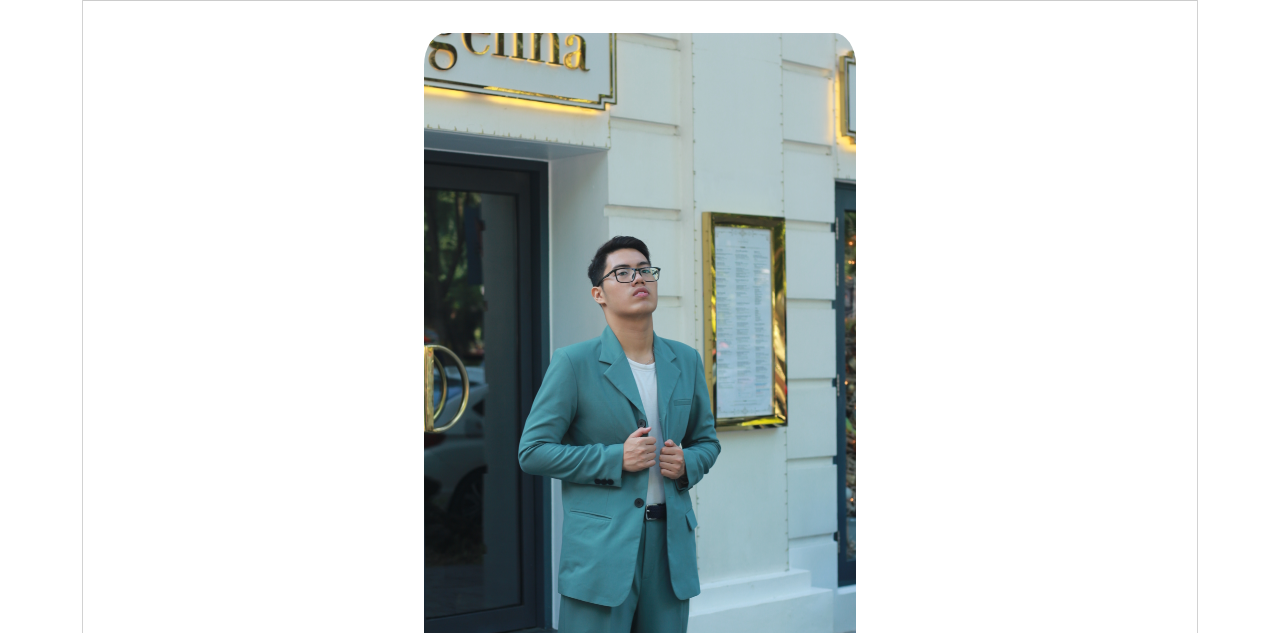
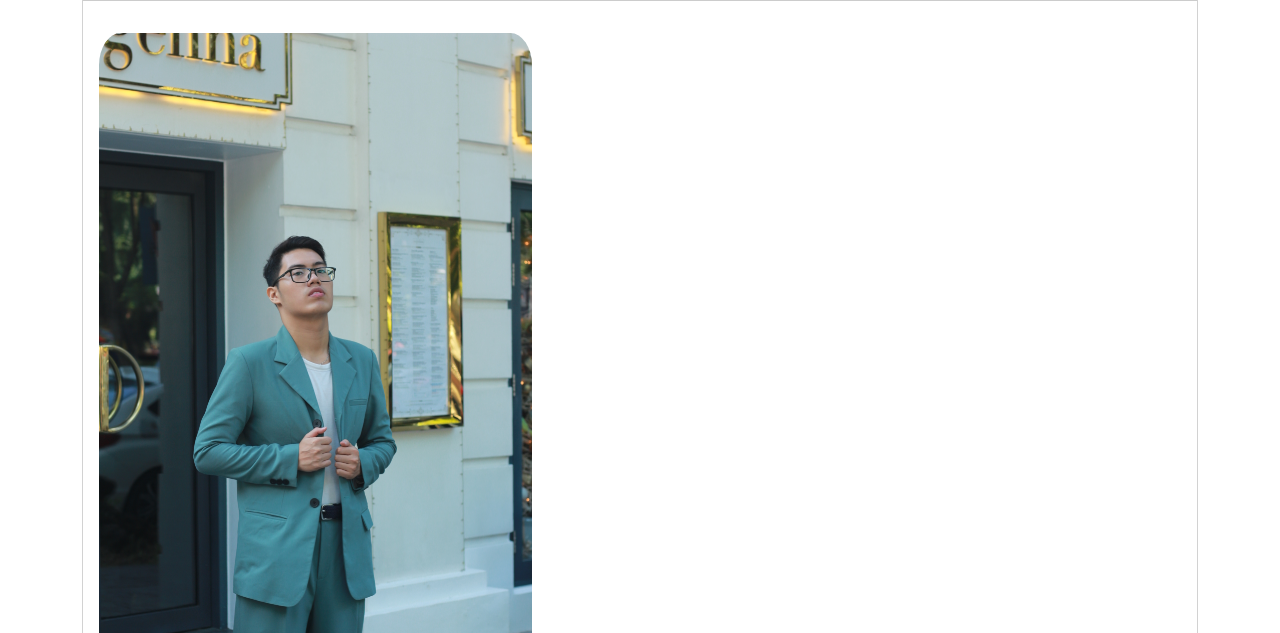
Before and after one commit to r1verrdao/MyPortfolio, a plain HTML site: page index.html in a window 1280 px wide. Shown: the part 167-800 px from the top of the page. Drawn offline with nearby package versions, Linux system fonts and the light colour scheme.

Commit message:
Update index.html

```diff
--- a/index.html
+++ b/index.html
@@ -20,8 +20,7 @@
         img{
             display: block;
             border-radius:5%;
-            margin-left: auto;
-            margin-right: auto;
+            margin-block: auto;
             width: 40%;
             height: 40%;
         }
```
